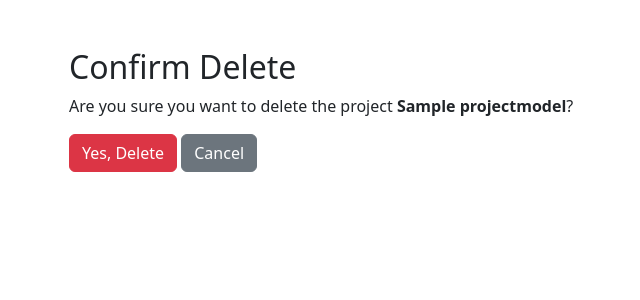
After one commit to vrutika15/django-project, a Django app: page /1/delete/ in a window 1280 px wide. The commit adds this page. Shown: the top 300 px of the page, without its empty margins (13-653 px from the left). Run offline with Django 5.2, Linux system fonts and the light colour scheme; tables that the repository leaves empty hold one stand-in row (values such as "Sample post").

Commit message:
added projects to it, still not implemented

```diff
--- a/Team_Production_Report/urls.py
+++ b/Team_Production_Report/urls.py
@@ -22,4 +22,5 @@ urlpatterns = [
     path('admin/', admin.site.urls),
     path('', include('projects.urls')),
     path('resources/', include('resources.urls')),
+    path('projects/', include('projects.urls')),
 ]
--- a/projects/models.py
+++ b/projects/models.py
@@ -1,15 +1,14 @@
+# models - projects
 from django.db import models
 from resources.models import ResourceModel
 from django.core.validators import MinValueValidator
 from django.urls import reverse
-import calendar
 
 # Create your models here.
 
-class Project(models.Model):
+class ProjectModel(models.Model):
     """
-    Represents a project with multiple resources assigned to it,
-    with full time-tracking and project classification for a specific year and month.
+    Represents a project and its overall time tracking.
     """
 
     PROJECT_TYPE_CHOICES = [
@@ -18,31 +17,112 @@ class Project(models.Model):
     ]
 
     project_name = models.CharField(max_length=100)
-    project_type = models.CharField(
-        max_length=20,
-        choices=PROJECT_TYPE_CHOICES,
-        default='REGULAR'
+    project_type = models.CharField(max_length=20, choices=PROJECT_TYPE_CHOICES, default='REGULAR')
+
+    billable_days = models.FloatField(
+        default=0,
+        validators=[MinValueValidator(0)],
+        help_text="Total billable days for the project"
     )
 
-    year = models.PositiveIntegerField(
-        help_text="Enter the year for this project report (e.g., 2025)"
+    non_billable_days = models.FloatField(
+        default=0,
+        validators=[MinValueValidator(0)],
+        help_text="Total non-billable days for the project"
     )
 
-    month = models.PositiveSmallIntegerField(
-        choices=[(i, calendar.month_name[i]) for i in range(1, 13)],
-        help_text="Enter the month for this project report (1–12)"
+    billable_hours = models.FloatField(
+        default=0,
+        editable=False,
+        help_text="Auto-calculated (billable_days × 8)"
+    )
+
+    non_billable_hours = models.FloatField(
+        default=0,
+        editable=False,
+        help_text="Auto-calculated (non_billable_days × 8)"
     )
 
     resources = models.ManyToManyField(
         ResourceModel,
-        related_name='assigned_projects',
-        help_text="Multiple resources can be assigned to this project"
+        through='ProjectResource',
+        through_fields=('project', 'resource'),
+        related_name='projects'
+    )
+
+    is_active = models.BooleanField(default=True)  # For soft-deletion
+    created_at = models.DateTimeField(auto_now_add=True)
+    updated_at = models.DateTimeField(auto_now=True)
+
+    def save(self, *args, **kwargs):
+        self.billable_hours = self.billable_days * 8
+        self.non_billable_hours = self.non_billable_days * 8
+        super().save(*args, **kwargs)
+
+    def __str__(self):
+        return self.project_name
+
+    def get_absolute_url(self):
+        return reverse('projects:project_detail', args=[str(self.id)])
+
+    @property
+    def resource_count(self):
+        return self.resources.count()
+
+    @property
+    def total_hours(self):
+        return self.billable_hours + self.non_billable_hours
+
+    @property
+    def utilization_percentage(self):
+        if self.resource_count == 0:
+            return 0
+        standard_hours = 8 * 22  # Default monthly working hours
+        utilization = (self.total_hours / standard_hours) * 100
+        return min(utilization, 100)
+
+    def get_resource_utilization(self, resource):
+        try:
+            allocation = self.projectresource_set.get(resource=resource)
+            return {
+                'present_days': allocation.present_day,
+                'billable_days': allocation.billable_days,
+                'billable_hours': allocation.billable_hours,
+                'non_billable_days': allocation.non_billable_days,
+                'non_billable_hours': allocation.non_billable_hours,
+                'total_hours': allocation.billable_hours + allocation.non_billable_hours
+            }
+        except ProjectResource.DoesNotExist:
+            return None
+
+    class Meta:
+        ordering = ['-updated_at']
+        verbose_name = 'Project'
+        verbose_name_plural = 'Projects'
+
+class ProjectResource(models.Model):
+    """
+    Tracks each resource's time allocation for a specific project.
+    """
+
+    project = models.ForeignKey(
+        ProjectModel,
+        on_delete=models.SET_NULL,
+        null=True,
+        related_name='project_resources'
+    )
+
+    resource = models.ForeignKey(
+        ResourceModel,
+        on_delete=models.SET_NULL,
+        null=True,
+        related_name='project_allocations'
     )
 
     present_day = models.FloatField(
         default=0,
         validators=[MinValueValidator(0)],
-        help_text="Number of days the project was active"
+        help_text="Days the resource was present for this project"
     )
 
     billable_days = models.FloatField(
@@ -51,25 +131,25 @@ class Project(models.Model):
         help_text="Number of billable days"
     )
 
+    billable_hours = models.FloatField(
+        default=0,
+        editable=False,
+        help_text="Auto-calculated (billable_days × 8)"
+    )
+
     non_billable_days = models.FloatField(
         default=0,
         validators=[MinValueValidator(0)],
         help_text="Number of non-billable days"
     )
 
-    billable_hours = models.FloatField(
-        default=0,
-        editable=False,
-        help_text="Auto-calculated from billable_days × 8"
-    )
-
     non_billable_hours = models.FloatField(
         default=0,
         editable=False,
-        help_text="Auto-calculated from non_billable_days × 8"
+        help_text="Auto-calculated (non_billable_days × 8)"
     )
 
-    is_active = models.BooleanField(default=True, help_text="For soft deletion")
+    is_active = models.BooleanField(default=True)  # Optional soft-delete
     created_at = models.DateTimeField(auto_now_add=True)
     updated_at = models.DateTimeField(auto_now=True)
 
@@ -78,38 +158,11 @@ class Project(models.Model):
         self.non_billable_hours = self.non_billable_days * 8
         super().save(*args, **kwargs)
 
-    @property
-    def total_hours(self):
-        return self.billable_hours + self.non_billable_hours
-
-    @property
-    def total_days(self):
-        return self.billable_days + self.non_billable_days
-
-    @property
-    def utilization_percentage(self):
-        standard_hours = 8 * 22  # Assuming 22 working days/month
-        if standard_hours == 0:
-            return 0
-        utilization = (self.total_hours / standard_hours) * 100
-        return min(utilization, 100)
-
-    @property
-    def resource_count(self):
-        return self.resources.count()
+    class Meta:
+        constraints = [
+            models.UniqueConstraint(fields=['project', 'resource'], name='unique_project_resource')
+        ]
+        ordering = ['-created_at']
 
     def __str__(self):
-        resource_names = ", ".join([resource.resource_name for resource in self.resources.all()[:3]])
-        if self.resource_count > 3:
-            resource_names += f" (+{self.resource_count - 3} more)"
-        return f"{self.project_name} ({calendar.month_name[self.month]} {self.year}) → {resource_names}"
-
-    def get_absolute_url(self):
-        return reverse('projects:project_detail', args=[str(self.id)])
-
-    class Meta:
-        db_table = 'projects'
-        ordering = ['-year', '-month', 'project_name']
-        unique_together = ('project_name', 'year', 'month')
-        verbose_name = 'Project'
-        verbose_name_plural = 'Projects'
+        return f"{self.resource} - {self.project}"
--- a/projects/urls.py
+++ b/projects/urls.py
@@ -1,6 +1,11 @@
 from django.urls import path
+from . import views
 from .views import dashboard_home
 
 urlpatterns = [
     path('', dashboard_home, name='dashboard_home'),
+    path('', views.project_list, name='project_list'),
+    path('create/', views.project_create, name='project_create'),
+    path('<int:pk>/edit/', views.project_edit, name='project_edit'),
+    path('<int:pk>/delete/', views.project_delete, name='project_delete'),
 ]
--- a/projects/views.py
+++ b/projects/views.py
@@ -1,7 +1,9 @@
-from django.shortcuts import render, redirect
+from django.shortcuts import render, redirect, get_object_or_404
 from datetime import datetime
-from django.contrib import messages
-from .models import ResourceModel
+from .forms import ProjectResourceForm as ProjectForm
+from .models import ProjectModel
+from .forms import ProjectForm, ProjectResourceFormSet
+
 
 def dashboard_home(request):
     years = list(range(2020, 2031))
@@ -14,3 +16,55 @@ def dashboard_home(request):
         'months': months,
         'current_year': datetime.now().year
     })
+
+def project_list(request):
+    projects = ProjectModel.objects.all()
+    return render(request, 'projects/project_list.html', {'projects': projects})
+
+
+def project_create(request):
+    if request.method == 'POST':
+        project_form = ProjectForm(request.POST)
+        formset = ProjectResourceFormSet(request.POST)
+        if project_form.is_valid() and formset.is_valid():
+            project = project_form.save()
+            formset.instance = project
+            formset.save()
+            return redirect('projects:project_list')
+    else:
+        project_form = ProjectForm()
+        formset = ProjectResourceFormSet()
+
+    return render(request, 'projects/project_form.html', {
+        'form': project_form,
+        'formset': formset,
+        'title': 'Create Project'
+    })
+
+
+def project_edit(request, pk):
+    project = get_object_or_404(ProjectModel, pk=pk)
+    if request.method == 'POST':
+        project_form = ProjectForm(request.POST, instance=project)
+        formset = ProjectResourceFormSet(request.POST, instance=project)
+        if project_form.is_valid() and formset.is_valid():
+            project_form.save()
+            formset.save()
+            return redirect('projects:project_list')
+    else:
+        project_form = ProjectForm(instance=project)
+        formset = ProjectResourceFormSet(instance=project)
+
+    return render(request, 'projects/project_form.html', {
+        'form': project_form,
+        'formset': formset,
+        'title': 'Edit Project'
+    })
+
+
+def project_delete(request, pk):
+    project = get_object_or_404(ProjectModel, pk=pk)
+    if request.method == 'POST':
+        project.delete()
+        return redirect('projects:project_list')
+    return render(request, 'projects/project_confirm_delete.html', {'project': project})
--- /dev/null
+++ b/templates/projects/project_confirm_delete.html
@@ -0,0 +1,12 @@
+{% load static %}
+<link rel="stylesheet" href="https://cdn.jsdelivr.net/npm/bootstrap@5.3.0/dist/css/bootstrap.min.css">
+
+<div class="container mt-5">
+  <h2>Confirm Delete</h2>
+  <p>Are you sure you want to delete the project <strong>{{ project.project_name }}</strong>?</p>
+  <form method="post">
+    {% csrf_token %}
+    <button type="submit" class="btn btn-danger">Yes, Delete</button>
+    <a href="{% url 'projects:project_list' %}" class="btn btn-secondary">Cancel</a>
+  </form>
+</div>
```
Also changed, not shown: projects/forms.py (+52 -79 lines), templates/base.html (+8 -4 lines), templates/projects/project_form.html (added, +44 -0 lines), templates/projects/project_list.html (added, +36 -0 lines), db.sqlite3 (added).
